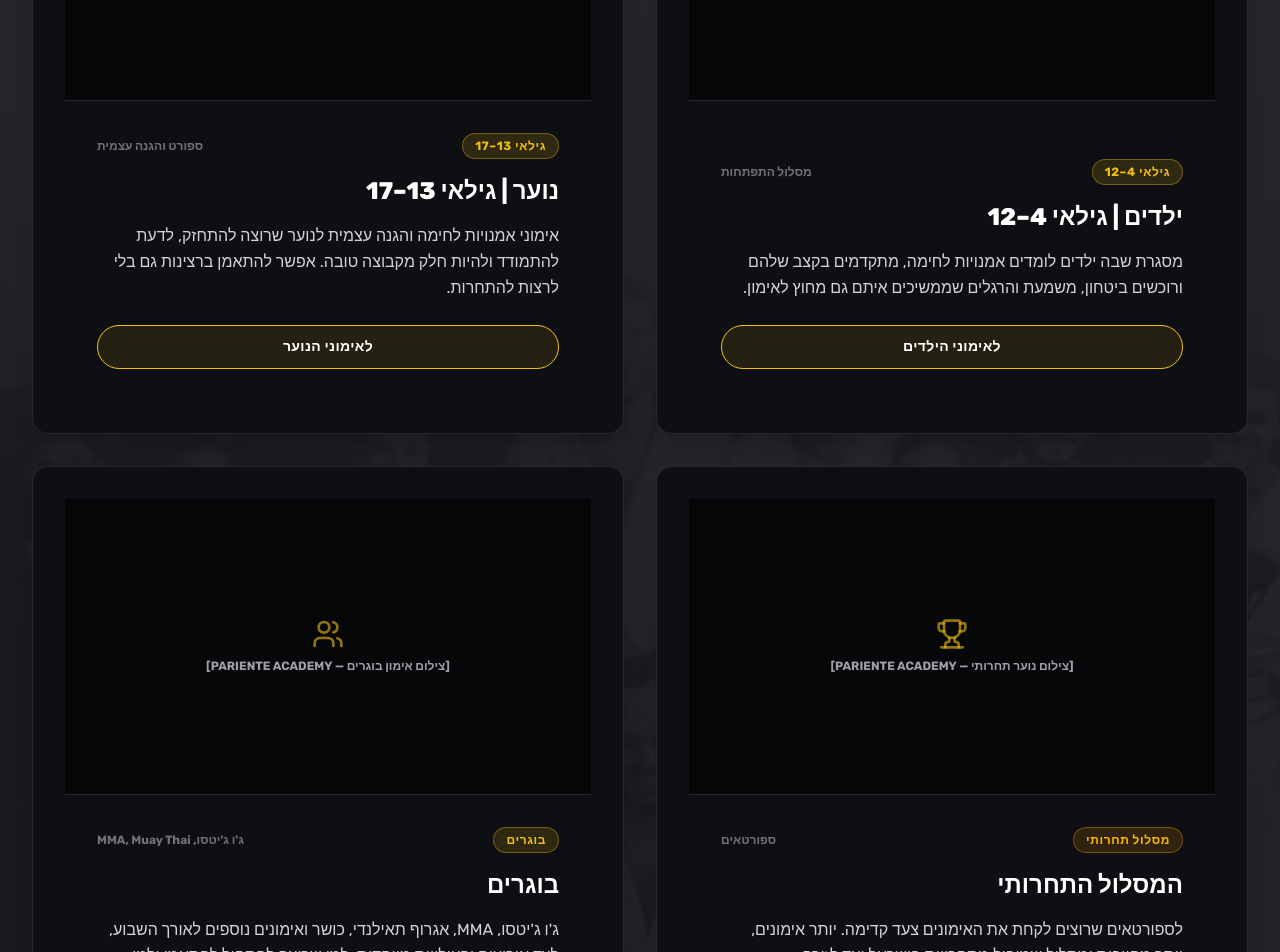
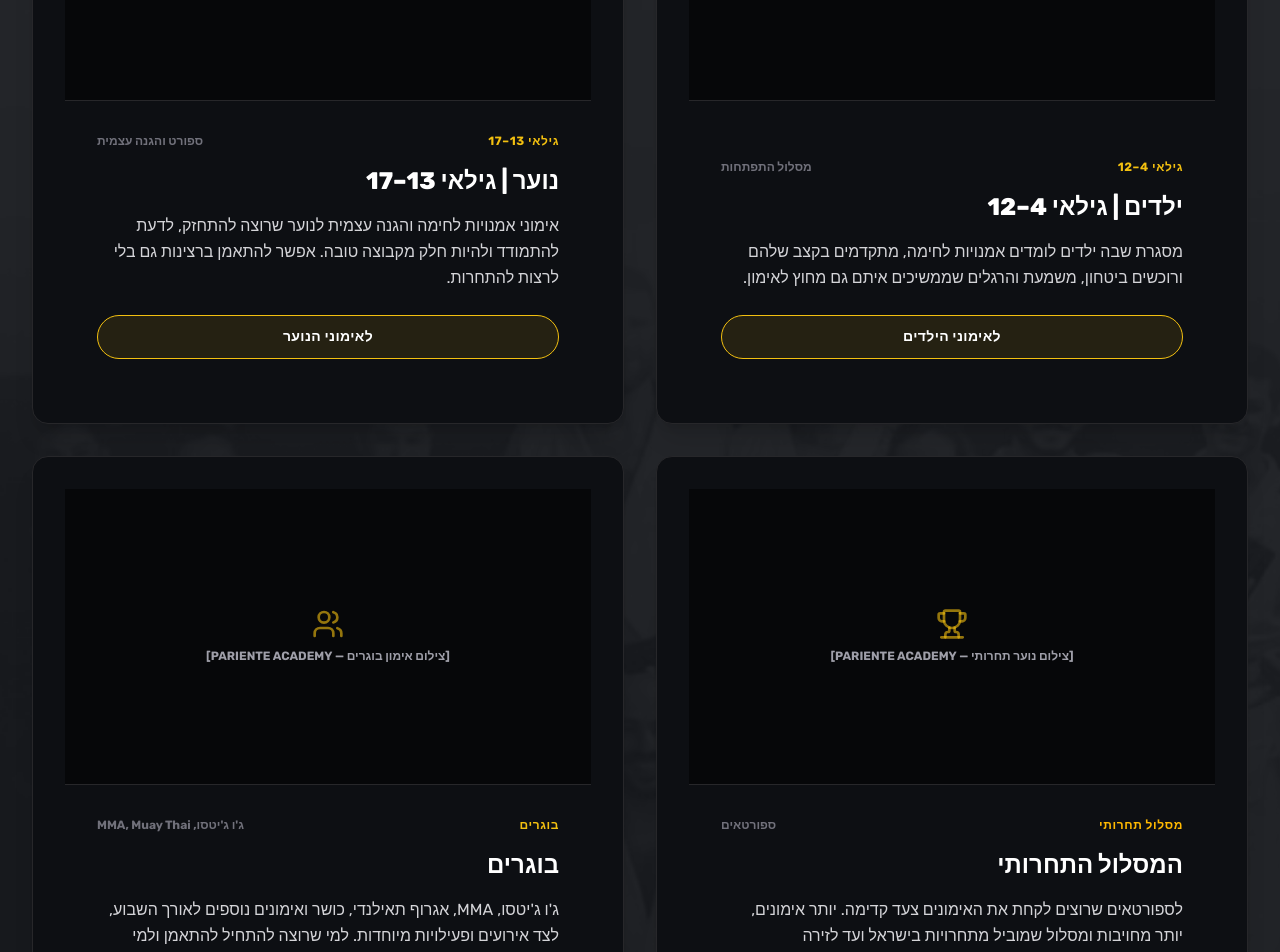
Before and after one commit to ofek-ok/PARIENTEWEBSITE, a Next.js app: page / in a window 1280 px wide. Shown: the part 1420-2372 px from the top of the page. Built offline with nearby package versions, Linux system fonts and the light colour scheme.

Commit message:
Completely remove all eyebrow tags above headings across Home Page

```diff
--- a/src/app/page.tsx
+++ b/src/app/page.tsx
@@ -4,7 +4,6 @@ import React, { useState } from "react";
 import { Section } from "@/components/sections/Section";
 import { Container } from "@/components/sections/Container";
 import { SectionHeader } from "@/components/sections/SectionHeader";
-import { Badge } from "@/components/ui/Badge";
 import { Button } from "@/components/ui/Button";
 import { Card } from "@/components/ui/Card";
 import { GeneralLeadForm } from "@/components/conversion/SegmentForms";
@@ -157,7 +156,7 @@ export default function HomePage() {
               </div>
               <div className="p-6 sm:p-8 space-y-4">
                 <div className="flex items-center justify-between">
-                  <Badge variant="gold">גילאי 4–12</Badge>
+                  <span className="text-xs font-bold text-[#f3c010] uppercase tracking-wider">גילאי 4–12</span>
                   <span className="text-xs font-bold text-zinc-500">מסלול התפתחות</span>
                 </div>
                 <h3 className="text-2xl font-extrabold text-white">ילדים | גילאי 4–12</h3>
@@ -189,7 +188,7 @@ export default function HomePage() {
               </div>
               <div className="p-6 sm:p-8 space-y-4">
                 <div className="flex items-center justify-between">
-                  <Badge variant="gold">גילאי 13–17</Badge>
+                  <span className="text-xs font-bold text-[#f3c010] uppercase tracking-wider">גילאי 13–17</span>
                   <span className="text-xs font-bold text-zinc-500">ספורט והגנה עצמית</span>
                 </div>
                 <h3 className="text-2xl font-extrabold text-white">נוער | גילאי 13–17</h3>
@@ -221,7 +220,7 @@ export default function HomePage() {
               </div>
               <div className="p-6 sm:p-8 space-y-4">
                 <div className="flex items-center justify-between">
-                  <Badge variant="amber">מסלול תחרותי</Badge>
+                  <span className="text-xs font-bold text-amber-400 uppercase tracking-wider">מסלול תחרותי</span>
                   <span className="text-xs font-bold text-zinc-500">ספורטאים</span>
                 </div>
                 <h3 className="text-2xl font-extrabold text-white">המסלול התחרותי</h3>
@@ -253,7 +252,7 @@ export default function HomePage() {
               </div>
               <div className="p-6 sm:p-8 space-y-4">
                 <div className="flex items-center justify-between">
-                  <Badge variant="gold">בוגרים</Badge>
+                  <span className="text-xs font-bold text-[#f3c010] uppercase tracking-wider">בוגרים</span>
                   <span className="text-xs font-bold text-zinc-500">ג'ו ג'יטסו, MMA, Muay Thai</span>
                 </div>
                 <h3 className="text-2xl font-extrabold text-white">בוגרים</h3>
@@ -466,7 +465,6 @@ export default function HomePage() {
                 <Heart className="w-6 h-6" />
               </div>
               <div className="space-y-2">
-                <Badge variant="gold" size="sm">סנסאי אבא</Badge>
                 <h3 className="text-2xl font-extrabold text-white">סנסאי אבא</h3>
                 <p className="text-base text-zinc-300 leading-relaxed font-normal">
                   אבא וילד עולים יחד על המזרן לאימון משותף. שניהם לומדים, מתאמנים ועוברים את החוויה יחד.
@@ -489,7 +487,6 @@ export default function HomePage() {
                 <HeartHandshake className="w-6 h-6" />
               </div>
               <div className="space-y-2">
-                <Badge variant="subtle" size="sm">אחים לחיים</Badge>
                 <h3 className="text-2xl font-extrabold text-white">אחים לחיים</h3>
                 <p className="text-base text-zinc-300 leading-relaxed font-normal">
                   פעילות משותפת שמחברת בין אמנויות לחימה, אימון ומפגש עם חברי עמותת אחים לחיים.
```
